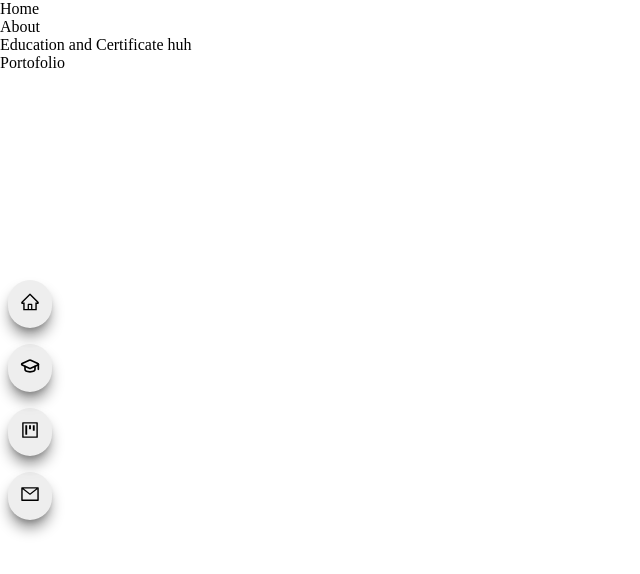
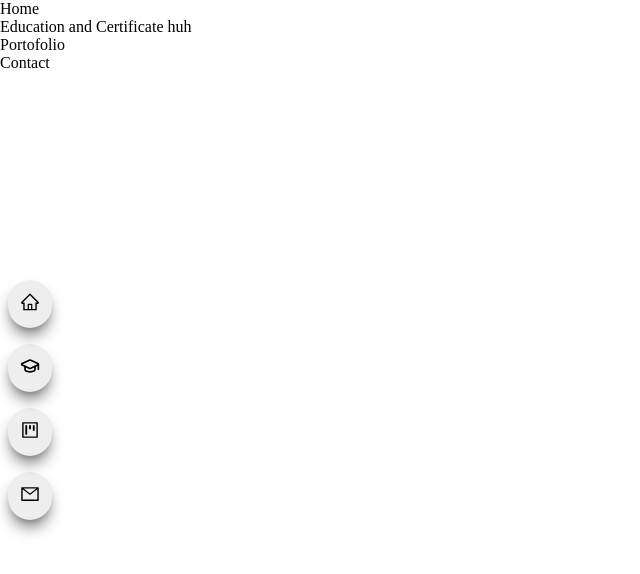
Before and after one commit to habiburahmanrulialif/web-portofolio, a React (Vite) app in the folder frontend/: page / in a window 1280 px wide. Shown: the top 574 px of the page, without its empty margins (0-640 px from the left). Built offline with nearby package versions, Linux system fonts and the light colour scheme.

Commit message:
finishing sidebar and adding contact.jsx

```diff
--- a/frontend/src/App.jsx
+++ b/frontend/src/App.jsx
@@ -1,9 +1,9 @@
 import React from "react";
-import About from "./components/about/About.jsx";
 import Education from "./components/education/Education.jsx";
 import Home from "./components/home/Home.jsx";
 import Portofolio from "./components/portofolio/Portofolio.jsx";
 import Sidebar from "./components/sidebar/Sidebar.jsx";
+import Contact from './components/contact/Contact.jsx'
 
 import { useState } from "react";
 
@@ -15,9 +15,9 @@ function App() {
             </aside>
             <main>
                 <Home />
-                <About />
                 <Education />
                 <Portofolio />
+                <Contact />
             </main>
         </>
     );
--- a/frontend/src/components/about/About.jsx
+++ /dev/null
@@ -1,7 +0,0 @@
-import React from "react";
-import "./about.css";
-function About() {
-  return <div>About</div>;
-}
-
-export default About;
--- /dev/null
+++ b/frontend/src/components/contact/Contact.jsx
@@ -0,0 +1,12 @@
+import React from 'react';
+import "./contact.css";
+
+function Contact() {
+  return (
+    <div>
+      Contact
+    </div>
+  )
+}
+
+export default Contact
--- a/frontend/src/components/sidebar/Sidebar.jsx
+++ b/frontend/src/components/sidebar/Sidebar.jsx
@@ -5,8 +5,6 @@ import {
     AiOutlineProject,
     AiOutlineMail,
 } from "react-icons/ai";
-import { BsPerson } from "react-icons/bs";
-import { GrProjects } from "react-icons/gr";
 import { LuGraduationCap } from "react-icons/lu";
 import "./sidebar.css";
 
```
Also changed, not shown: frontend/src/components/contact/contact.css (added).
